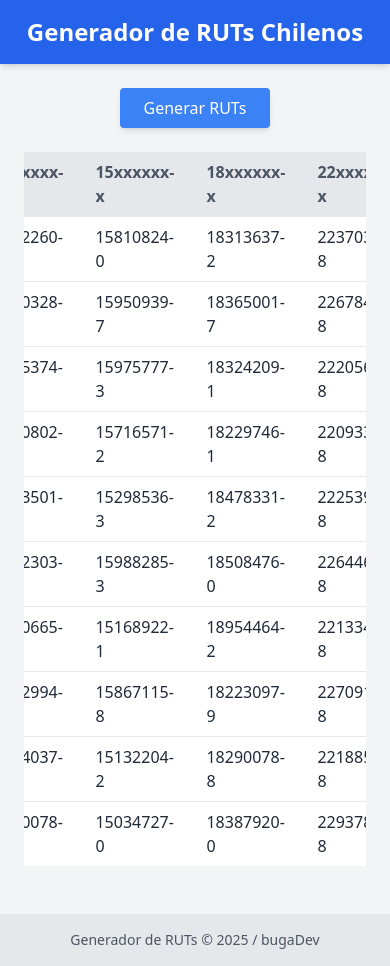
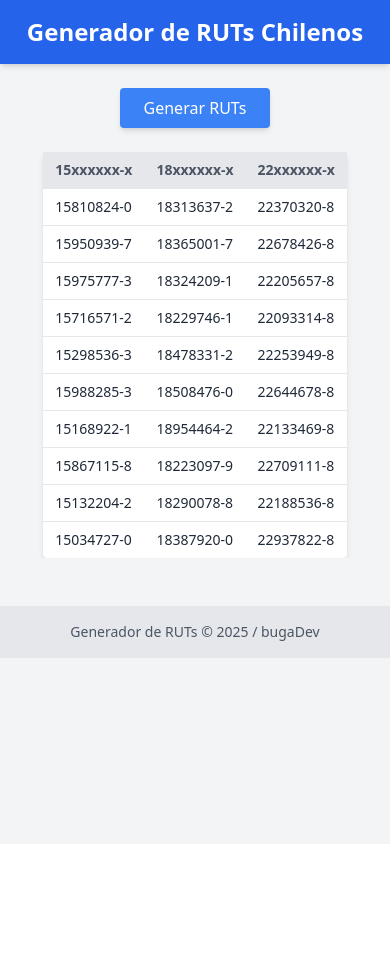
Before and after one commit to donbuga/rutGenerator, a React (Create React App) app: page / in a window 390 px wide. After the commit the page ends 844 px from the top, so only its background shows below. Built offline with nearby package versions, Linux system fonts and the light colour scheme.

Commit message:
mod: ajuste mediaQuery

```diff
--- a/package.json
+++ b/package.json
@@ -9,6 +9,7 @@
     "@testing-library/user-event": "^13.5.0",
     "react": "^19.0.0",
     "react-dom": "^19.0.0",
+    "react-responsive": "^10.0.1",
     "react-scripts": "5.0.1",
     "web-vitals": "^2.1.4"
   },
--- a/src/components/RutTable.tsx
+++ b/src/components/RutTable.tsx
@@ -1,4 +1,5 @@
 import React from 'react';
+import { useMediaQuery } from 'react-responsive';
 
 interface RutTableProps {
   rutsByPrefix: Record<number, string[]>;
@@ -6,23 +7,28 @@ interface RutTableProps {
   onCopy: (rut: string) => void;
 }
 
-const RutTable: React.FC<RutTableProps> = ({ rutsByPrefix, usedRuts, onCopy }) => (
+const RutTable: React.FC<RutTableProps> = ({ rutsByPrefix, usedRuts, onCopy }) => {
+  const isMobile = useMediaQuery({ maxWidth: 768 });
+  const prefixes = Object.keys(rutsByPrefix);
+  const displayPrefixes = isMobile ? prefixes.slice(-3) : prefixes;
+
+  return (
     <div className="overflow-auto w-full justify-center flex">
       <table className="table-auto bg-white shadow-md rounded">
         <thead className="bg-gray-200 text-gray-600">
           <tr>
-          {Object.keys(rutsByPrefix).map((prefix) => (
-            <th key={prefix} className="px-4 py-2 text-left">{`${prefix}xxxxxx-x`}</th>
+            {displayPrefixes.map((prefix) => (
+              <th key={prefix} className="px-3 py-2 text-left text-sm md:text-base md:px-4">{`${prefix}xxxxxx-x`}</th>
             ))}
           </tr>
         </thead>
         <tbody>
           {Array.from({ length: 10 }, (_, rowIndex) => (
             <tr key={rowIndex} className="hover:bg-gray-100">
-            {Object.keys(rutsByPrefix).map((prefix) => (
+              {displayPrefixes.map((prefix) => (
                 <td
                   key={prefix}
-                className={`px-4 py-2 border-t text-gray-800 cursor-pointer ${
+                  className={`px-3 py-2 border-t text-gray-800 cursor-pointer text-sm md:text-base md:px-4 ${
                     usedRuts.includes(rutsByPrefix[parseInt(prefix)][rowIndex]) ? 'bg-green-100' : ''
                   }`}
                   onClick={() => onCopy(rutsByPrefix[parseInt(prefix)][rowIndex])}
@@ -36,5 +42,6 @@ const RutTable: React.FC<RutTableProps> = ({ rutsByPrefix, usedRuts, onCopy }) =
       </table>
     </div>
   );
+};
 
 export default RutTable;
```
Also changed, not shown: 1 other file (tests, documents, lock files or other folders). Lines whose indentation alone changed are shown as unchanged.
